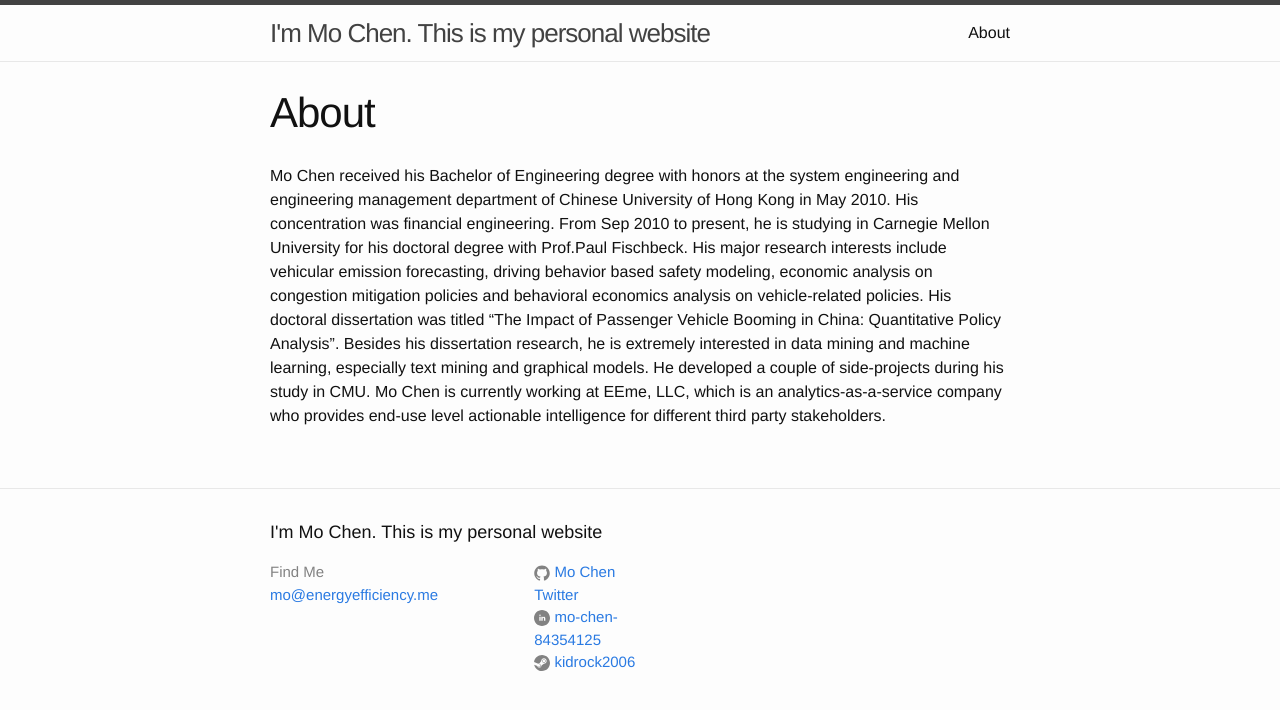
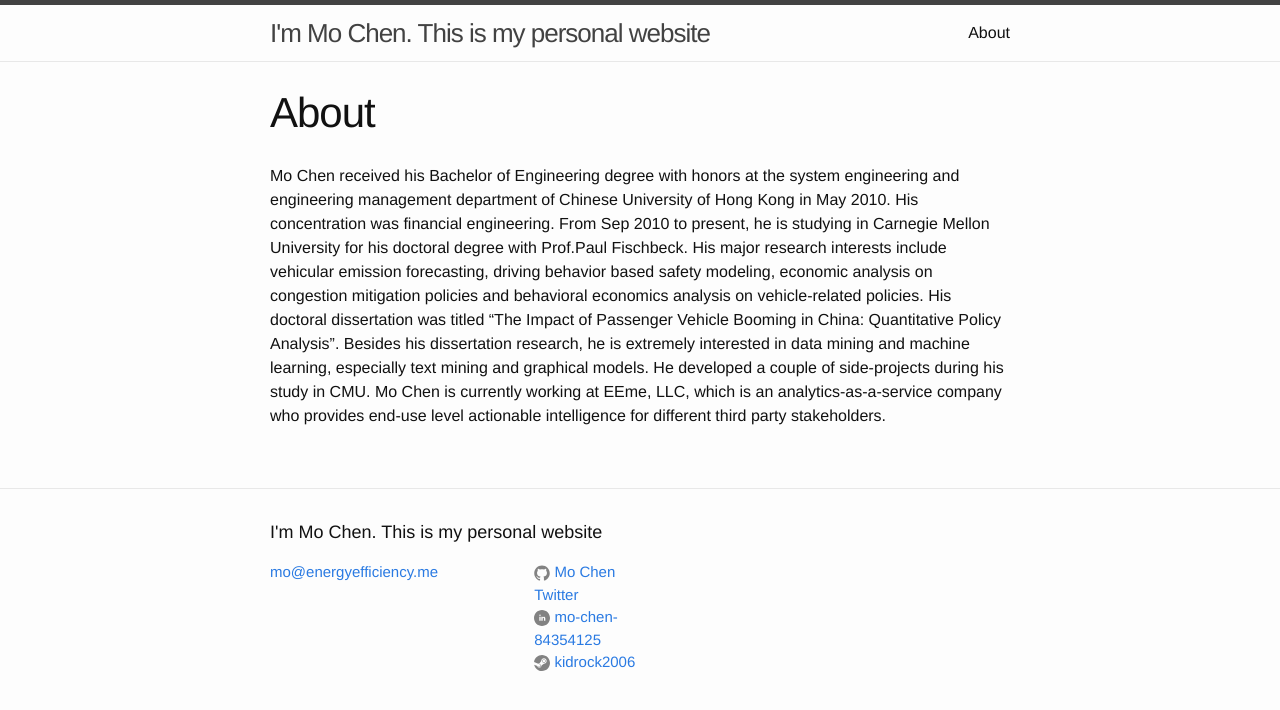
Before and after one commit to HAHAHANIBAL/HAHAHANIBAL.github.io, a Jekyll site: the page built from about.md, in a window 1280 px wide. Shown: the top 710 px of the page. Built offline with Jekyll 4.4.1, drawn with Linux system fonts in a browser that asks for light colours.

Commit message:
Update footer.html

```diff
--- a/_includes/footer.html
+++ b/_includes/footer.html
@@ -7,7 +7,7 @@
     <div class="footer-col-wrapper">
       <div class="footer-col footer-col-1">
         <ul class="contact-list">
-          <li>{{ "Find Me" }}</li>
+
           <li><a href="mailto:{{ site.email }}">{{ site.email }}</a></li>
         </ul>
       </div>
```
